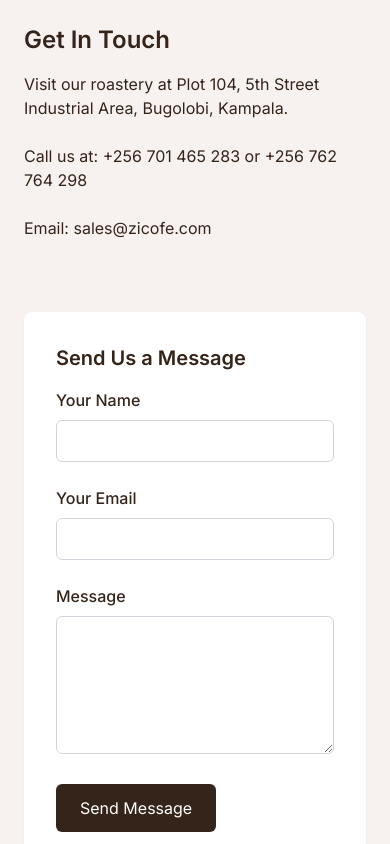
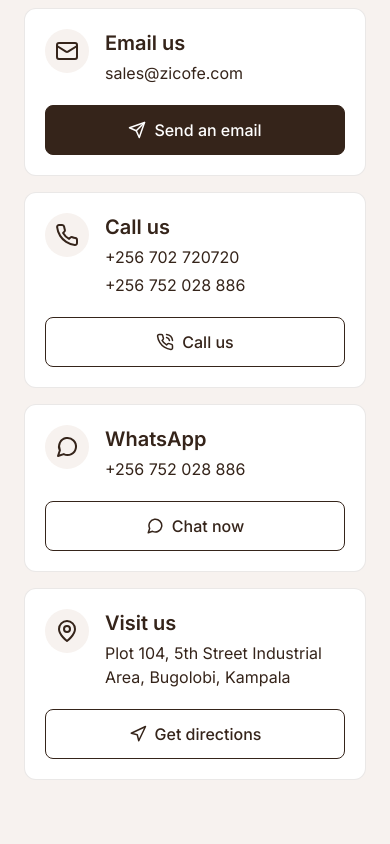
Before and after one commit to rubanzasilva/zicofe_web_rf, a Next.js app: page / in a window 390 px wide. Shown: the part 8360-9204 px from the top of the page. Built offline with nearby package versions, Linux system fonts and the light colour scheme.

Commit message:
adding new contact us

```diff
--- a/src/components/ContactSection.tsx
+++ b/src/components/ContactSection.tsx
@@ -1,57 +1,82 @@
-"use client";
 import React from 'react';
+import { Mail, Phone, MessageCircle, MapPin, Send, PhoneCall, Navigation } from 'lucide-react';
+
+const contactCards = [
+  {
+    title: 'Email us', hint: 'Quotes, orders and partnerships', icon: Mail, actionIcon: Send,
+    details: [{ label: 'sales@zicofe.com', href: 'mailto:sales@zicofe.com' }],
+    action: 'Send an email', href: 'mailto:sales@zicofe.com', primary: true, external: false,
+  },
+  {
+    title: 'Call us', hint: 'Speak with our team', icon: Phone, actionIcon: PhoneCall,
+    details: [
+      { label: '+256 702 720720', href: 'tel:+256702720720' },
+      { label: '+256 752 028 886', href: 'tel:+256752028886' },
+    ],
+    action: 'Call us', href: 'tel:+256702720720', primary: false, external: false,
+  },
+  {
+    title: 'WhatsApp', hint: 'Message our sales team', icon: MessageCircle, actionIcon: MessageCircle,
+    details: [{ label: '+256 752 028 886', href: 'https://wa.me/256752028886' }],
+    action: 'Chat now', href: 'https://wa.me/256752028886', primary: false, external: true,
+  },
+  {
+    title: 'Visit us', hint: 'Our roastery', icon: MapPin, actionIcon: Navigation,
+    details: [{ label: 'Plot 104, 5th Street Industrial Area, Bugolobi, Kampala', href: '' }],
+    action: 'Get directions',
+    href: `https://www.google.com/maps/dir/?api=1&destination=${encodeURIComponent('Zigoti Coffee Works, Plot 104, 5th Street Industrial Area, Bugolobi, Kampala, Uganda')}`,
+    primary: false, external: true,
+  },
+];
 
 const ContactSection = () => {
-  const handleSubmit = (e: React.FormEvent) => {
-    e.preventDefault();
-    // Handle form submission
-    console.log('Form submitted');
-  };
-
   return (
-    <section id="contact" className="py-20 bg-coffee-light">
+    <section id="contact" aria-labelledby="contact-heading" className="scroll-mt-24 bg-coffee-light py-20 text-coffee-brown">
       <div className="container">
-        <div className="text-center mb-16">
-          <h2 className="text-4xl font-bold text-coffee-brown mb-4">Contact Us</h2>
-          <p className="text-xl text-coffee-brown max-w-3xl mx-auto">
+        <div className="mb-12 text-center">
+          <h2 id="contact-heading" className="mb-4 text-4xl font-bold">Contact Us</h2>
+          <p className="mx-auto max-w-3xl text-xl">
             Reach out to us for inquiries, orders, or partnerships
           </p>
         </div>
-
-        <div className="grid md:grid-cols-2 gap-12">
-          <div>
-            <h3 className="text-2xl font-semibold text-coffee-brown mb-4">Get In Touch</h3>
-            <p className="text-coffee-brown mb-6">
-              Visit our roastery at Plot 104, 5th Street Industrial Area, Bugolobi, Kampala.
-            </p>
-            <p className="text-coffee-brown mb-6">
-              Call us at: +256 701 465 283 or +256 762 764 298
-            </p>
-            <p className="text-coffee-brown mb-6">
-              Email: sales@zicofe.com
-            </p>
-          </div>
-          <div className="bg-white p-8 rounded-lg shadow-sm">
-            <h3 className="text-xl font-semibold text-coffee-brown mb-4">Send Us a Message</h3>
-
-            <form className="space-y-6" onSubmit={handleSubmit}>
-              <div>
-                <label htmlFor="name" className="block text-coffee-brown mb-2 font-medium">Your Name</label>
-                <input type="text" id="name" className="w-full px-4 py-2 border border-gray-300 rounded-md focus:border-coffee-brown focus:outline-none text-gray-900" />
+        <div className="grid grid-cols-1 gap-4 md:grid-cols-2 lg:grid-cols-4">
+          {contactCards.map(({ title, hint, icon: Icon, actionIcon: ActionIcon, details, action, href, primary, external }) => (
+            <article key={title} className="flex min-w-0 flex-col rounded-xl border border-coffee-brown/10 bg-white p-5 lg:p-6">
+              <div className="mb-5 flex items-start gap-4 md:flex-col md:items-center md:text-center">
+                <div className="flex h-11 w-11 shrink-0 items-center justify-center rounded-full bg-coffee-light md:h-14 md:w-14">
+                  <Icon size={24} aria-hidden="true" />
+                </div>
+                <div className="min-w-0">
+                  <h3 className="mb-1 text-xl font-semibold">{title}</h3>
+                  <p className="mb-3 hidden text-sm text-coffee-medium md:block">{hint}</p>
+                  <div className="space-y-1 break-words">
+                    {details.map(({ label, href: detailHref }) => (
+                      detailHref ? (
+                        <a
+                          key={label}
+                          href={detailHref}
+                          target={external ? '_blank' : undefined}
+                          rel={external ? 'noopener noreferrer' : undefined}
+                          className="block rounded-sm hover:underline focus-visible:outline focus-visible:outline-2 focus-visible:outline-offset-2 focus-visible:outline-coffee-brown"
+                        >
+                          {label}
+                        </a>
+                      ) : <p key={label}>{label}</p>
+                    ))}
+                  </div>
+                </div>
               </div>
-              <div>
-                <label htmlFor="email" className="block text-coffee-brown mb-2 font-medium">Your Email</label>
-                <input type="email" id="email" className="w-full px-4 py-2 border border-gray-300 rounded-md focus:border-coffee-brown focus:outline-none text-gray-900" />
-              </div>
-              <div>
-                <label htmlFor="message" className="block text-coffee-brown mb-2 font-medium">Message</label>
-                <textarea id="message" rows={5} className="w-full px-4 py-2 border border-gray-300 rounded-md focus:border-coffee-brown focus:outline-none text-gray-900"></textarea>
-              </div>
-              <button type="submit" className="bg-coffee-brown text-white px-6 py-3 rounded-md hover:bg-coffee-dark transition-colors">
-                Send Message
-              </button>
-            </form>
-          </div>
+              <a
+                href={href}
+                target={external ? '_blank' : undefined}
+                rel={external ? 'noopener noreferrer' : undefined}
+                className={`mt-auto flex min-h-[44px] items-center justify-center gap-2 rounded-lg border border-coffee-brown px-3 py-3 text-center font-medium transition-colors focus-visible:outline focus-visible:outline-2 focus-visible:outline-offset-4 focus-visible:outline-coffee-brown ${primary ? 'bg-coffee-brown text-white hover:bg-coffee-dark' : 'text-coffee-brown hover:bg-coffee-light'}`}
+              >
+                <ActionIcon size={18} aria-hidden="true" />
+                {action}
+              </a>
+            </article>
+          ))}
         </div>
       </div>
     </section>
```
